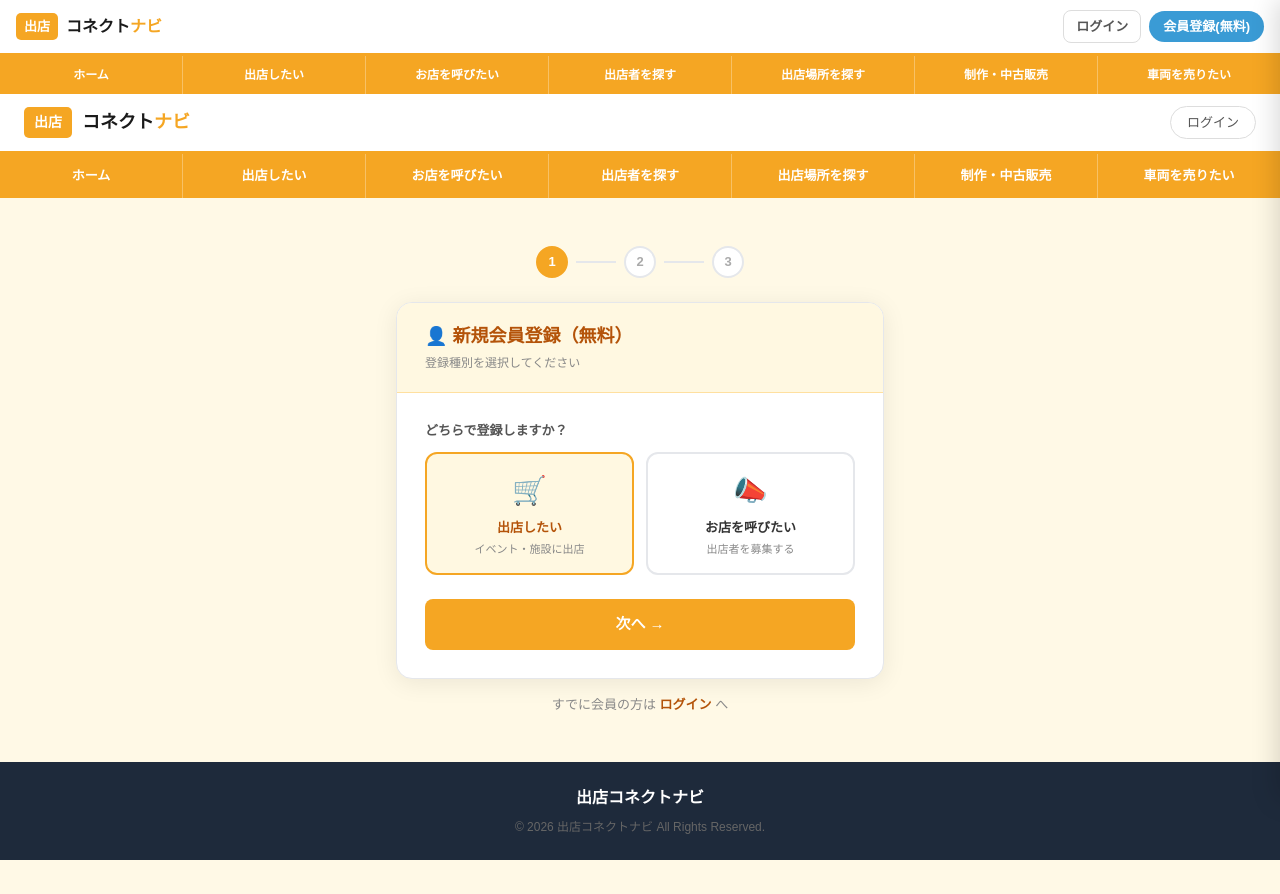
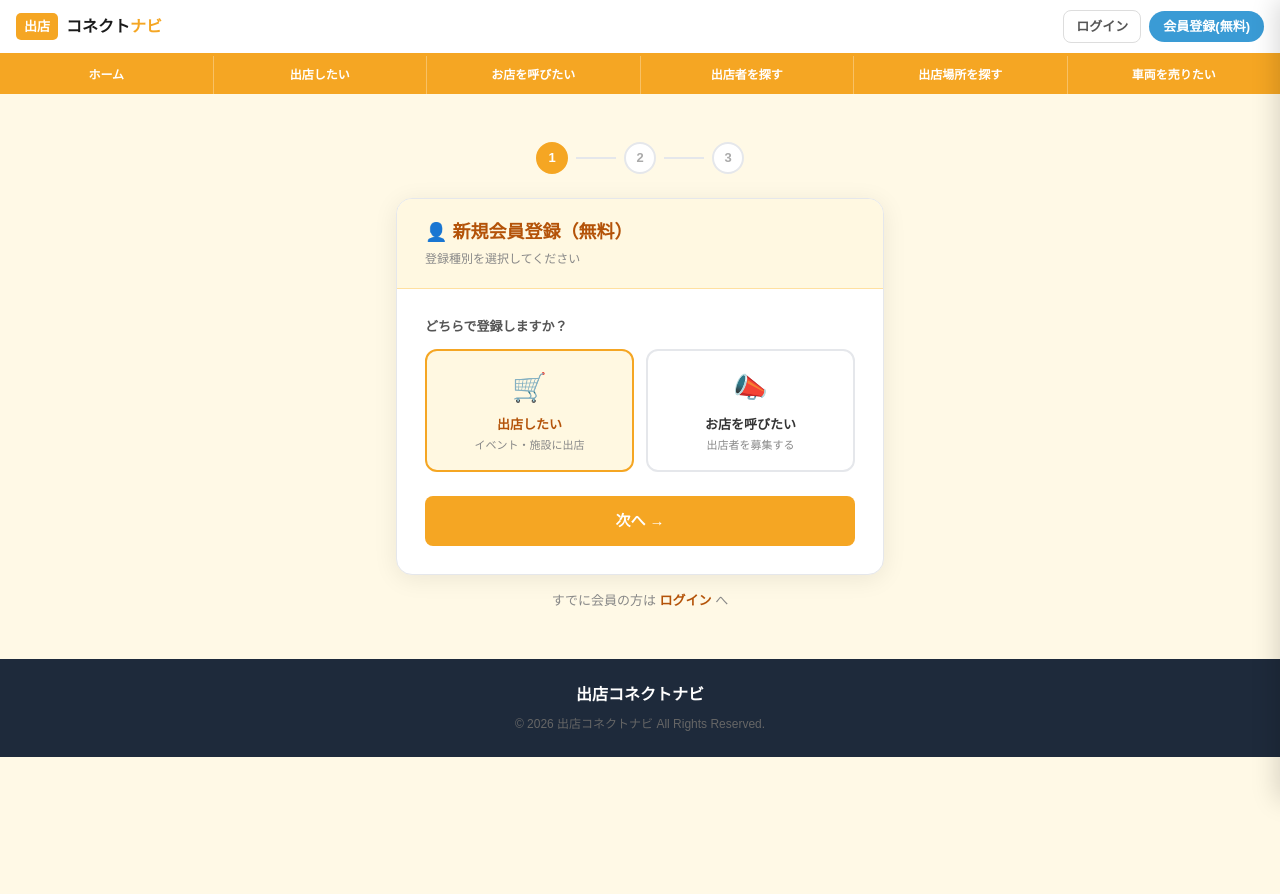
Before and after one commit to rinfuku0917/shutten-connect-navi, a Next.js app: page /register/registre in a window 1280 px wide. Built offline with nearby package versions, Linux system fonts and the light colour scheme.

Commit message:
ナビパス修正

```diff
--- a/app/login/login./page.tsx
+++ b/app/login/login./page.tsx
@@ -11,22 +11,10 @@ export default function LoginPage() {
   return (
     <div style={{ minHeight: '100vh', background: '#FFF9E6' }}>
       {/* ナビ */}
-      <nav style={{ background: '#fff', borderBottom: '3px solid #F5A623', padding: '0 24px', height: '60px', display: 'flex', alignItems: 'center', justifyContent: 'space-between' }}>
-        <Link href="/" style={{ display: 'flex', alignItems: 'center', gap: '10px', textDecoration: 'none' }}>
-          <span style={{ background: '#F5A623', color: '#fff', fontWeight: '900', fontSize: '14px', padding: '5px 10px', borderRadius: '5px' }}>出店</span>
-          <span style={{ fontWeight: '900', fontSize: '18px', color: '#1a1a1a' }}>コネクト<span style={{ color: '#F5A623' }}>ナビ</span></span>
-        </Link>
-        <Link href="/register" style={{ background: '#3A9BD5', color: '#fff', borderRadius: '999px', padding: '7px 18px', fontSize: '13px', fontWeight: '900', textDecoration: 'none' }}>
-          会員登録(無料)
-        </Link>
-      </nav>
+
 
       {/* オレンジバー */}
-      <div style={{ background: '#F5A623', display: 'flex' }}>
-        {['ホーム', '出店したい', 'お店を呼びたい', '出店者を探す', '出店場所を探す', '制作・中古販売', '車両を売りたい'].map((item, i, arr) => (
-          <button key={item} style={{ flex: 1, color: '#fff', fontWeight: '900', fontSize: '13px', padding: '12px 0', background: 'transparent', border: 'none', borderRight: i < arr.length - 1 ? '1px solid rgba(255,255,255,0.3)' : 'none', cursor: 'pointer' }}>{item}</button>
-        ))}
-      </div>
+
 
       <div style={{ maxWidth: '480px', margin: '48px auto', padding: '0 16px' }}>
         <div style={{ background: '#fff', borderRadius: '16px', overflow: 'hidden', boxShadow: '0 4px 24px rgba(0,0,0,0.08)', border: '1px solid #E5E7EB' }}>
--- a/app/places/[id]/page.tsx
+++ b/app/places/[id]/page.tsx
@@ -75,16 +75,7 @@ export default async function PlaceDetail({ params }: { params: Promise<{ id: st
   return (
     <div style={{ minHeight: '100vh', background: '#FFF9E6' }}>
       {/* ナビ */}
-      <nav style={{ background: '#fff', borderBottom: '3px solid #F5A623', padding: '0 24px', height: '60px', display: 'flex', alignItems: 'center', justifyContent: 'space-between' }}>
-        <Link href="/" style={{ display: 'flex', alignItems: 'center', gap: '10px', textDecoration: 'none' }}>
-          <span style={{ background: '#F5A623', color: '#fff', fontWeight: '900', fontSize: '14px', padding: '5px 10px', borderRadius: '5px' }}>出店</span>
-          <span style={{ fontWeight: '900', fontSize: '18px', color: '#1a1a1a' }}>コネクト<span style={{ color: '#F5A623' }}>ナビ</span></span>
-        </Link>
-        <div style={{ display: 'flex', gap: '10px' }}>
-          <Link href="/login" style={{ border: '1px solid #ddd', color: '#555', borderRadius: '999px', padding: '6px 16px', fontSize: '13px', textDecoration: 'none' }}>ログイン</Link>
-          <Link href="/register" style={{ background: '#3A9BD5', color: '#fff', borderRadius: '999px', padding: '7px 18px', fontSize: '13px', fontWeight: '900', textDecoration: 'none' }}>会員登録(無料)</Link>
-        </div>
-      </nav>
+
 
       <div style={{ maxWidth: '1000px', margin: '0 auto', padding: '32px 24px' }}>
         <Link href="/" style={{ color: '#3A9BD5', textDecoration: 'none', fontSize: '13px', display: 'inline-flex', alignItems: 'center', gap: '4px', marginBottom: '20px' }}>
--- a/app/register/registre/page.tsx
+++ b/app/register/registre/page.tsx
@@ -10,22 +10,10 @@ export default function RegisterPage() {
   return (
     <div style={{ minHeight: '100vh', background: '#FFF9E6' }}>
       {/* ナビ */}
-      <nav style={{ background: '#fff', borderBottom: '3px solid #F5A623', padding: '0 24px', height: '60px', display: 'flex', alignItems: 'center', justifyContent: 'space-between' }}>
-        <Link href="/" style={{ display: 'flex', alignItems: 'center', gap: '10px', textDecoration: 'none' }}>
-          <span style={{ background: '#F5A623', color: '#fff', fontWeight: '900', fontSize: '14px', padding: '5px 10px', borderRadius: '5px' }}>出店</span>
-          <span style={{ fontWeight: '900', fontSize: '18px', color: '#1a1a1a' }}>コネクト<span style={{ color: '#F5A623' }}>ナビ</span></span>
-        </Link>
-        <Link href="/login" style={{ border: '1px solid #ddd', color: '#555', borderRadius: '999px', padding: '6px 16px', fontSize: '13px', textDecoration: 'none' }}>
-          ログイン
-        </Link>
-      </nav>
+
 
       {/* オレンジバー */}
-      <div style={{ background: '#F5A623', display: 'flex' }}>
-        {['ホーム', '出店したい', 'お店を呼びたい', '出店者を探す', '出店場所を探す', '制作・中古販売', '車両を売りたい'].map((item, i, arr) => (
-          <button key={item} style={{ flex: 1, color: '#fff', fontWeight: '900', fontSize: '13px', padding: '12px 0', background: 'transparent', border: 'none', borderRight: i < arr.length - 1 ? '1px solid rgba(255,255,255,0.3)' : 'none', cursor: 'pointer' }}>{item}</button>
-        ))}
-      </div>
+
 
       <div style={{ maxWidth: '520px', margin: '48px auto', padding: '0 16px' }}>
         {/* ステップインジケーター */}
--- a/components/Header.tsx
+++ b/components/Header.tsx
@@ -7,9 +7,8 @@ const navItems = [
   { label: 'ホーム',        href: '/' },
   { label: '出店したい',    href: '/vendor' },
   { label: 'お店を呼びたい',href: '/space' },
-  { label: '出店者を探す',  href: '/search/vendors' },
-  { label: '出店場所を探す',href: '/search/spaces' },
-  { label: '制作・中古販売',href: '/make' },
+  { label: '出店者を探す',  href: '/sellers' },
+  { label: '出店場所を探す',href: '/places' },
   { label: '車両を売りたい',href: '/sell' },
 ]
 
```
